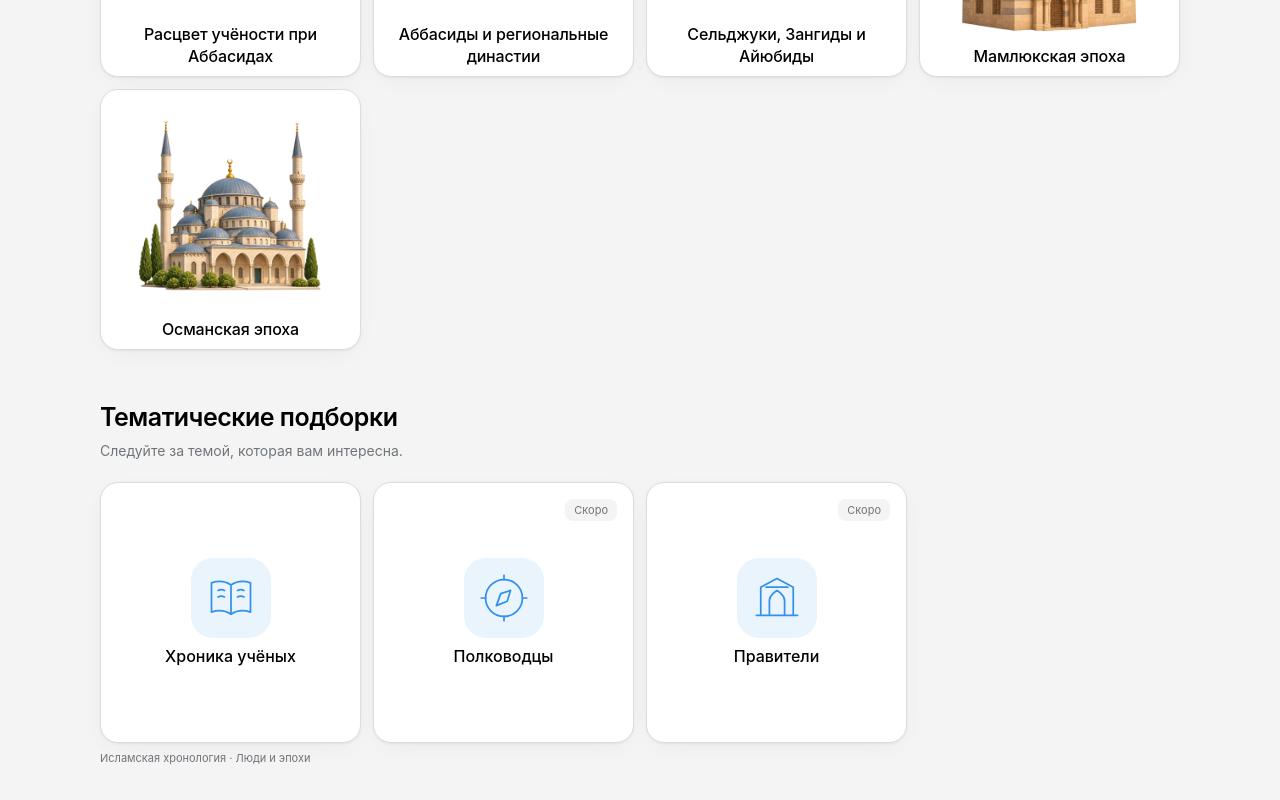
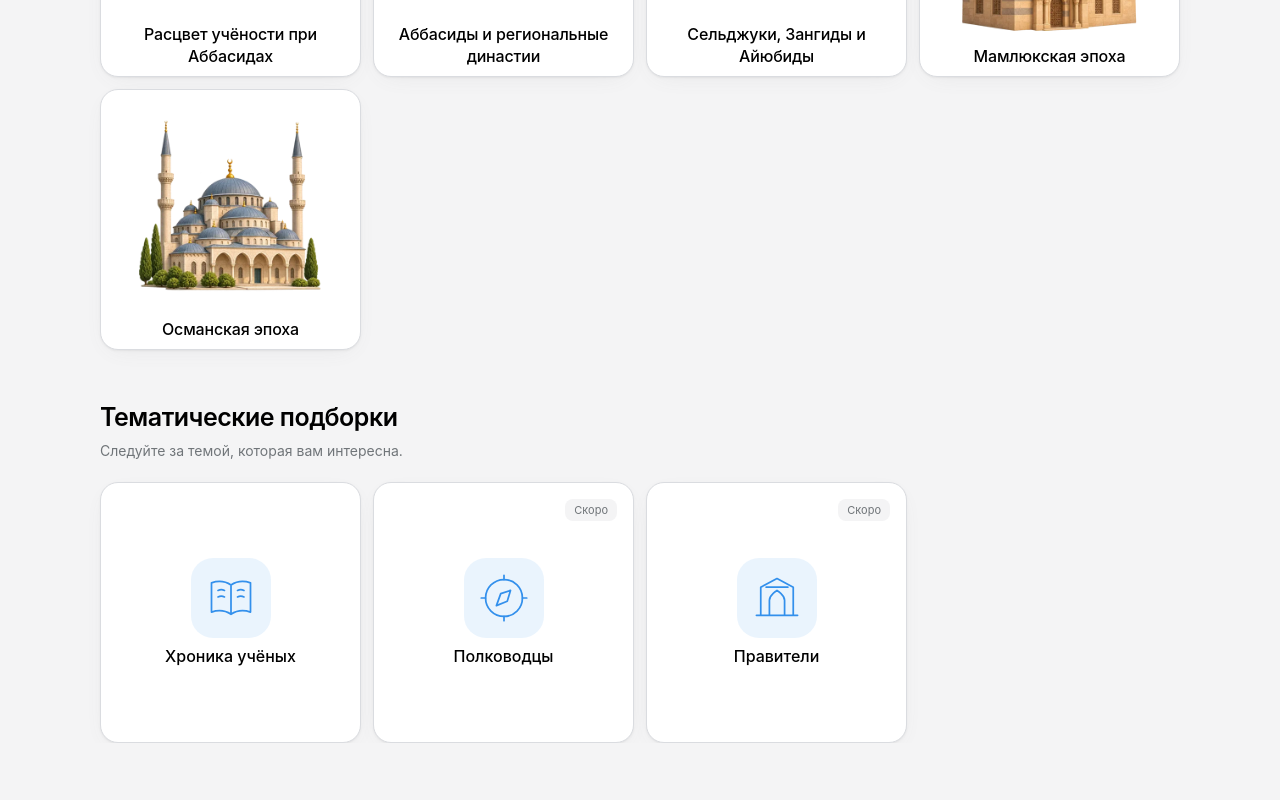
Before and after one commit to Nuruddin999/tarih, a Next.js app: page / in a window 1280 px wide. Shown: the part 1169-1969 px from the top of the page. After the commit the page ends 1912 px from the top, so only its background shows below. Built offline with nearby package versions, Linux system fonts and the light colour scheme.

Commit message:
Remove homepage footer captions

```diff
--- a/src/app/page.tsx
+++ b/src/app/page.tsx
@@ -45,6 +45,5 @@ export default function HomePage() {
         return collection.href ? <Link key={collection.title} href={collection.href} className="collection-card">{content}</Link> : <article key={collection.title} className="collection-card collection-card--upcoming" aria-label={`${collection.title} — скоро`}>{content}</article>;
       })}</div>
     </section>
-    <footer className="site-footer home-footer"><span>Исламская хронология · Люди и эпохи</span></footer>
   </main>;
 }
```
